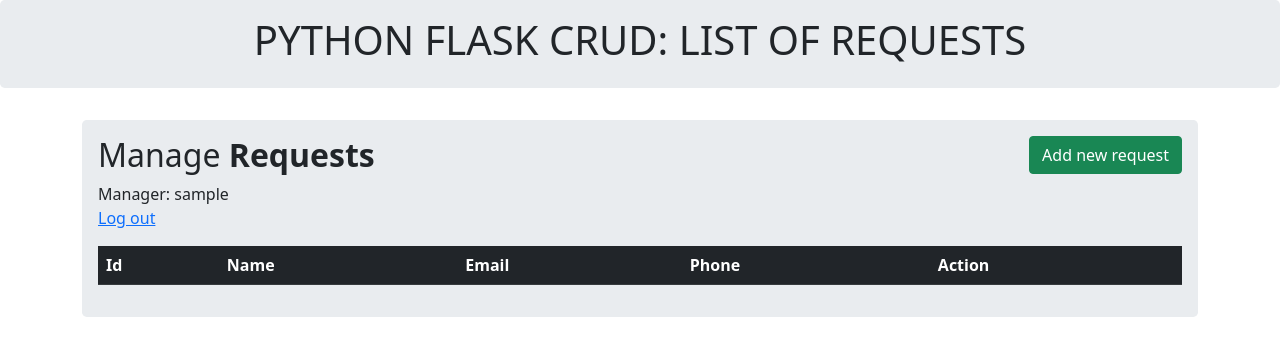
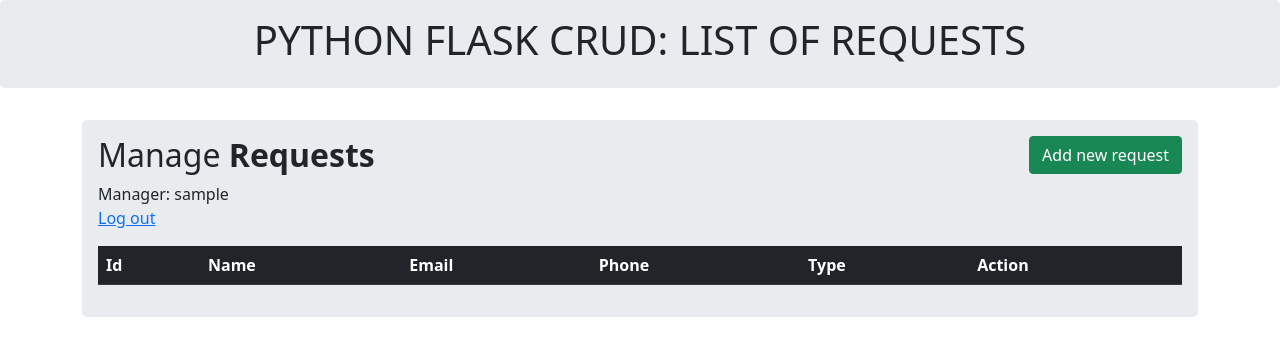
Before and after one commit to Svesh1-800/FlaskCrudRequestManager, a Flask app: page / in a window 1280 px wide. Shown: the top 356 px of the page. Run offline with Flask 2, Linux system fonts and the light colour scheme; the visitor is signed in with stand-in values (Sample User, id 1); data comes from the database, SQL or seed files in the repository; data that the repository does not hold is empty; some libraries are stand-ins or nearby versions.

Commit message:
Select choice

```diff
--- a/project/forms.py
+++ b/project/forms.py
@@ -1,5 +1,5 @@
 from flask_wtf import FlaskForm
-from wtforms import StringField, IntegerField, EmailField
+from wtforms import StringField, IntegerField, EmailField, SelectField
 from wtforms.validators import DataRequired, Email
 
 
@@ -7,3 +7,7 @@ class UserRequestForm(FlaskForm):
     name = StringField('name', validators=[DataRequired()])
     email = EmailField('email', validators=[DataRequired(),Email()])
     phone = IntegerField('phone', validators=[DataRequired()])
+    req_type = SelectField(
+        choices = [('Meeting', 'meeting'), ('Request', 'request')],
+        validators=[DataRequired()]
+    )
--- a/project/models.py
+++ b/project/models.py
@@ -8,12 +8,14 @@ class Data(db.Model):
     email = db.Column(db.String(100))
     phone = db.Column(db.String(100))
     user_id = db.Column(db.Integer, db.ForeignKey('user.id'))
+    data_type = db.Column(db.String(100))
     #data_type_id = db.Column(db.Integer,db.ForeignKey('data-type.id')) # это на будущее
 
-    def __init__(self,name,email,phone,user_id):
+    def __init__(self,name,email,phone,req_type,user_id):
         self.name = name
         self.email = email
         self.phone = phone
+        self.data_type = req_type
         self.user_id = user_id
 
 
--- a/project/templates/project/index.html
+++ b/project/templates/project/index.html
@@ -31,6 +31,7 @@
                         <th>Name</th>
                         <th class="need-hide">Email</th>
                         <th class="need-hide">Phone</th>
+                        <th class="need-hide">Type</th>
                         <th class="need-hide">Action</th>
                     </tr>
                     {% for item in all_data %}
@@ -39,6 +40,7 @@
                         <td>{{item.name}}</td>
                         <td class="need-hide">{{item.email}}</td>
                         <td class="need-hide">{{item.phone}}</td>
+                        <td class="need-hide">{{item.data_type}}</td>
                         <td class="need-hide">
                             <a href="#" class="btn btn-warning btn-xs" data-bs-toggle="modal"
                                 data-bs-target="#editRow{{item.id}}">Edit</a>
@@ -94,6 +96,10 @@
                                             <input type="number" class="form-control" name="phone" required="1"
                                                 value="{{item.phone}}">
                                         </div>
+                                        <div class="form-group">
+                                            <label>Type:</label>
+                                            {{ form.req_type(class_="form-control",value = "wefe") }}
+                                        </div>
                                         <div class="modal-footer">
 
                                             <button type="button" class="btn btn-secondary"
@@ -137,6 +143,10 @@
                                     <label>Phone:</label>
                                     {{ form.phone(class_="form-control") }}
                                 </div>
+                                <div class="form-group">
+                                    <label>Type:</label>
+                                    {{ form.req_type(class_="form-control") }}
+                                </div>
                                 <div class="modal-footer">
                                     <button type="button" class="btn btn-secondary"
                                         data-bs-dismiss="modal">Close</button>
--- a/project/views.py
+++ b/project/views.py
@@ -9,7 +9,9 @@ table = Blueprint('table', __name__,template_folder='templates',static_folder='s
 @table.route('/')
 @login_required
 def index():
-    all_data = Data.query.filter_by(id=current_user.id).all()
+    print(current_user.id)
+    all_data = Data.query.filter_by(user_id=current_user.id).all()
+    print(all_data)
     form = UserRequestForm()
     return render_template("project/index.html", all_data = all_data, form=form, current_user= current_user )
 @table.route('/insert',methods=['POST'])
@@ -18,10 +20,11 @@ def insert():
         name = request.form['name']
         email = request.form['email']
         phone = request.form['phone']
+        req_type = request.form['req_type']
         user_id = current_user.id
 
 
-        my_data = Data(name, email, phone,user_id)
+        my_data = Data(name, email, phone,req_type,user_id)
         db.session.add(my_data)
         db.session.commit()
         flash("New request was created")
@@ -39,6 +42,7 @@ def update():
         my_data.name = request.form['name']
         my_data.email = request.form['email']
         my_data.phone = request.form['phone']
+        my_data.data_type = request.form['req-type']
 
         db.session.commit()
         flash("Request was updated successfully")
```
Also changed, not shown: auth/templates/auth/login.html (+13 -1 lines), migrations/versions/b7d4ab8f4ba3_.py (deleted, +0 -53 lines), auth/forms.py (line endings or trailing spaces), test.db.
